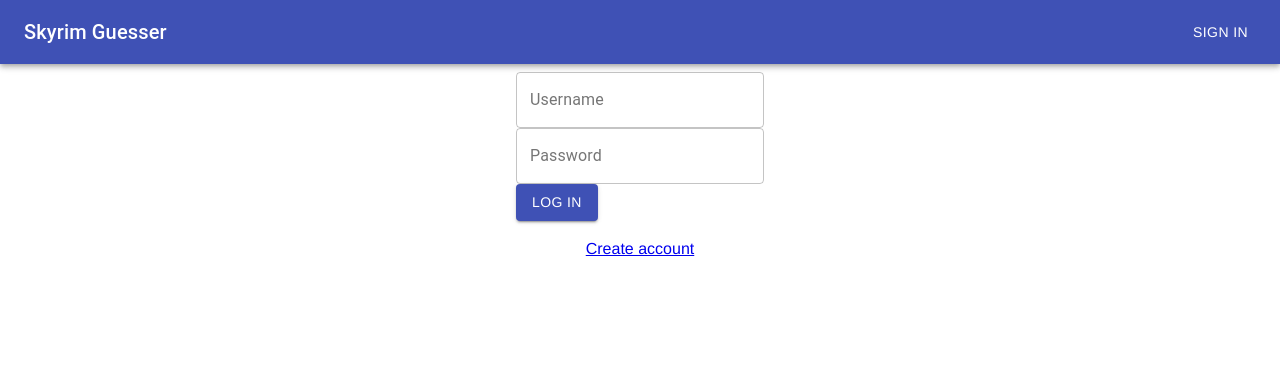
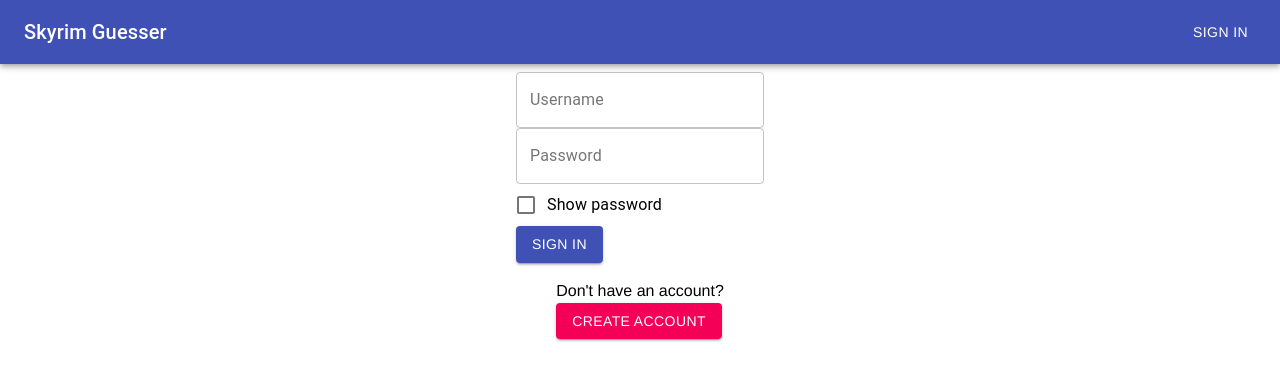
Before and after one commit to DrewEdgette/GameGuess, a React (Create React App) app in the folder client/: page /login in a window 1280 px wide. Shown: the top 380 px of the page. Built offline with nearby package versions, Linux system fonts and the light colour scheme.

Commit message:
bug fixes

```diff
--- a/client/src/components/Home.js
+++ b/client/src/components/Home.js
@@ -1,10 +1,7 @@
 import React from "react";
 import { Link } from "react-router-dom";
 import { makeStyles } from "@material-ui/core/styles";
-import AppBar from "@material-ui/core/AppBar";
-import Toolbar from "@material-ui/core/Toolbar";
 import Typography from "@material-ui/core/Typography";
-import Button from "@material-ui/core/Button";
 import Card from "@material-ui/core/Card";
 import CardActionArea from "@material-ui/core/CardActionArea";
 import CardContent from "@material-ui/core/CardContent";
@@ -13,7 +10,7 @@
 
 const useStyles = makeStyles((theme) => ({
   root: {
-    height: "100vh",
+    minHeight: "100vh",
     flexGrow: 1,
     backgroundColor: "#424242",
     "& body": {
--- a/client/src/components/LoginPage.js
+++ b/client/src/components/LoginPage.js
@@ -2,8 +2,10 @@
 import {
   Button,
   FormControl,
+  FormControlLabel,
   InputLabel,
   OutlinedInput,
+  Checkbox,
 } from "@material-ui/core";
 import { makeStyles } from "@material-ui/core/styles";
 import NavBar from "./NavBar";
@@ -24,6 +26,11 @@
 
   const [username, setUsername] = useState("");
   const [password, setPassword] = useState("");
+  const [showPassword, setShowPassword] = useState(false);
+
+  const handleClickShowPassword = () => {
+    setShowPassword(!showPassword);
+  };
 
   const handleUsernameChange = (event) => {
     setUsername(event.target.value);
@@ -91,19 +98,35 @@
             </InputLabel>
             <OutlinedInput
               id="outlined-adornment-password"
-              type="password"
+              type={showPassword ? "text" : "password"}
               value={password}
               onChange={handlePasswordChange}
               labelWidth={70}
             />
+            <FormControlLabel
+              control={
+                <Checkbox
+                  checked={showPassword}
+                  onChange={handleClickShowPassword}
+                  color="primary"
+                />
+              }
+              label="Show password"
+            />
           </FormControl>
           <br />
           <Button variant="contained" color="primary" type="submit">
-            Log in
+            Sign in
           </Button>
         </form>
 
-        <a href="/signup">Create account</a>
+        <p>
+          Don't have an account?
+          <br></br>
+          <Button href="/signup" variant="contained" color="secondary" type="submit">
+            Create Account
+          </Button>
+        </p>
       </div>
     </div>
   );
--- a/client/src/components/SignUpPage.js
+++ b/client/src/components/SignUpPage.js
@@ -2,8 +2,10 @@
 import {
   Button,
   FormControl,
+  FormControlLabel,
   InputLabel,
   OutlinedInput,
+  Checkbox,
 } from "@material-ui/core";
 import { makeStyles } from "@material-ui/core/styles";
 import NavBar from "./NavBar";
@@ -19,25 +21,29 @@
   },
 }));
 
-
 function SignUpPage() {
   const classes = useStyles();
 
   const [username, setUsername] = useState("");
   const [password, setPassword] = useState("");
   const [confirmPassword, setConfirmPassword] = useState("");
+  const [showPassword, setShowPassword] = useState(false);
 
-  function handleUsernameChange(event) {
+  const handleUsernameChange = (event) => {
     setUsername(event.target.value);
   }
 
-  function handlePasswordChange(event) {
+  const handlePasswordChange = (event) => {
     setPassword(event.target.value);
   }
 
-  function handleConfirmPasswordChange(event) {
+  const handleConfirmPasswordChange = (event) => {
     setConfirmPassword(event.target.value);
   }
+
+  const handleClickShowPassword = () => {
+    setShowPassword(!showPassword);
+  };
 
   const validateUsername = (username) => {
     return true;
@@ -47,7 +53,7 @@
     return true;
   };
 
-  async function handleSubmit(event) {
+  const handleSubmit = async (event) => {
     event.preventDefault();
 
     // Validate the form inputs
@@ -101,7 +107,7 @@
             </InputLabel>
             <OutlinedInput
               id="outlined-adornment-password"
-            type="password"
+              type={showPassword ? "text" : "password"}
               value={password}
               onChange={handlePasswordChange}
               labelWidth={70}
@@ -114,10 +120,20 @@
             </InputLabel>
             <OutlinedInput
               id="outlined-adornment-password"
-            type="password"
+              type={showPassword ? "text" : "password"}
               value={confirmPassword}
               onChange={handleConfirmPasswordChange}
               labelWidth={70}
+            />
+            <FormControlLabel
+              control={
+                <Checkbox
+                  checked={showPassword}
+                  onChange={handleClickShowPassword}
+                  color="primary"
+                />
+              }
+              label="Show password"
             />
           </FormControl>
 
--- a/client/src/components/Start.js
+++ b/client/src/components/Start.js
@@ -1,8 +1,5 @@
 import React from "react";
-import { Link } from "react-router-dom";
 import { makeStyles } from "@material-ui/core/styles";
-import AppBar from "@material-ui/core/AppBar";
-import Toolbar from "@material-ui/core/Toolbar";
 import Typography from "@material-ui/core/Typography";
 import Button from "@material-ui/core/Button";
 import { Card, CardContent } from "@material-ui/core";
```
Also changed, not shown: 1 other file (tests, documents, lock files or other folders). Lines whose indentation alone changed are shown as unchanged.
